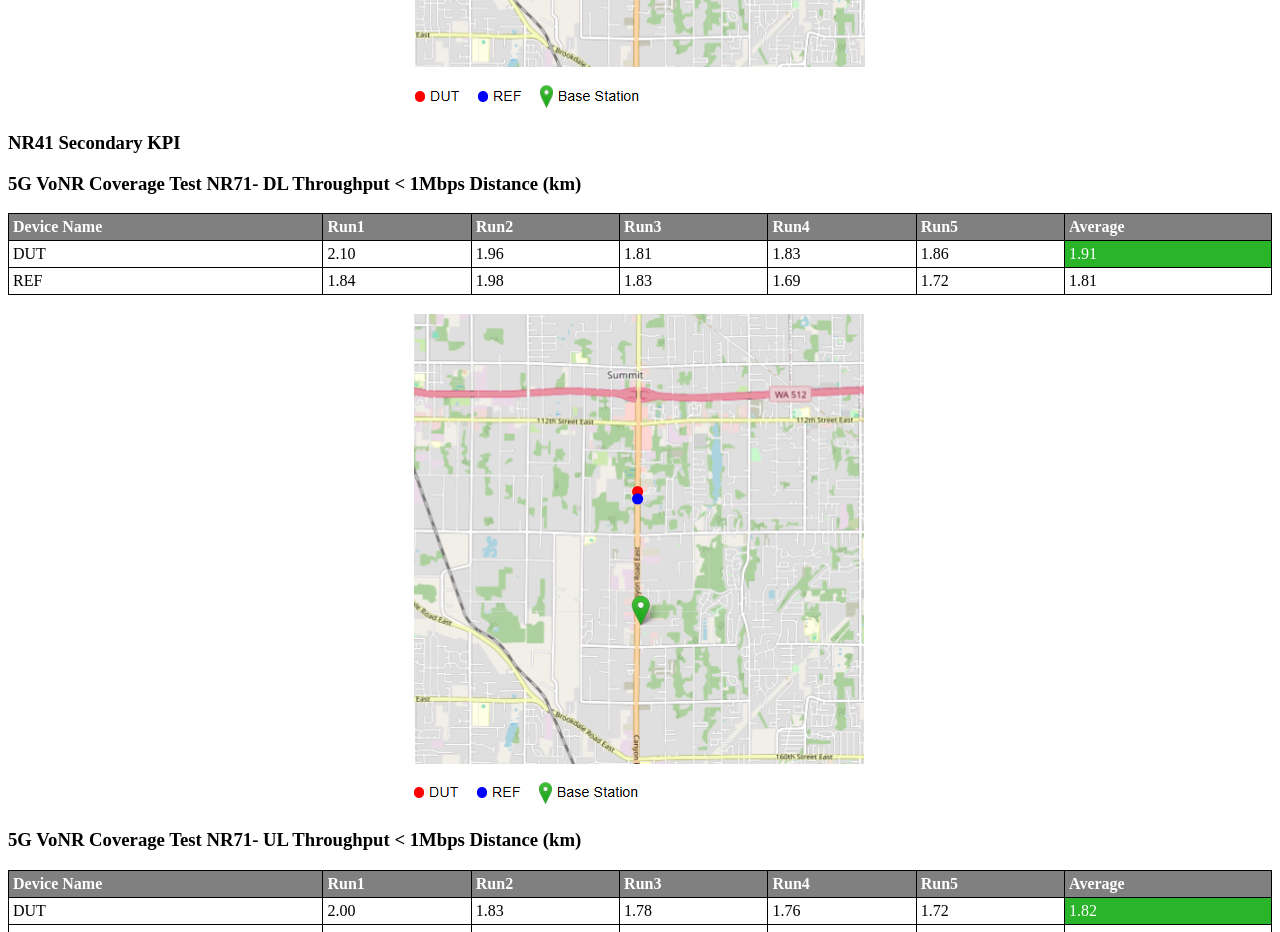
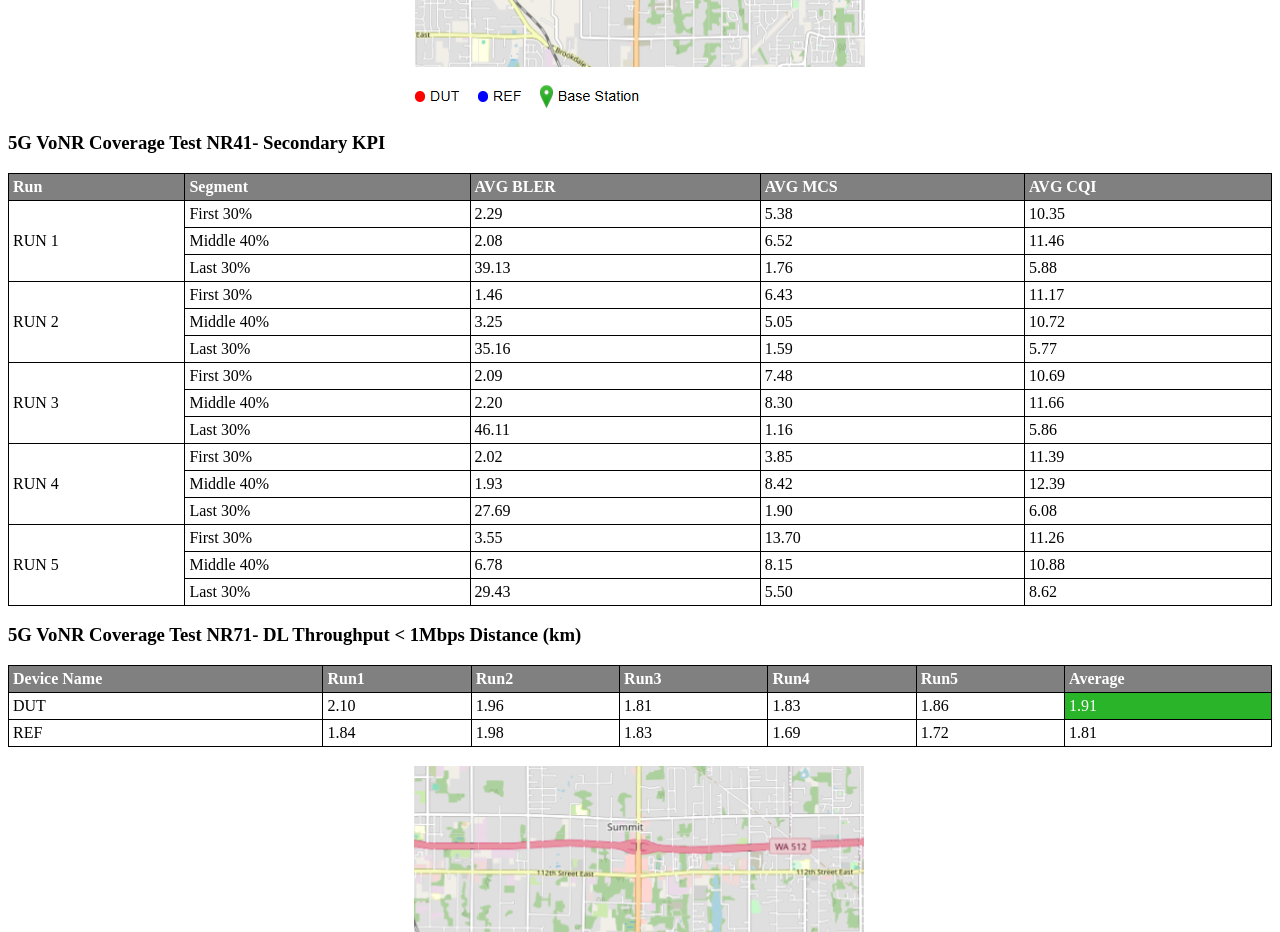
Before and after one commit to LiJieSu0/Fit4Launch_Report, a React (Create React App) app in the folder report-generator-app/: page / in a window 1280 px wide. Shown: the part 7860-8792 px from the top of the page. Built offline with nearby package versions, Linux system fonts and the light colour scheme; what chartjs-plugin-datalabels would draw is missing.

Commit message:
add n41 secondary kpi

```diff
--- a/report-generator-app/src/ReportDetails/CoveragePerformance/CoverageDetails.js
+++ b/report-generator-app/src/ReportDetails/CoveragePerformance/CoverageDetails.js
@@ -109,6 +109,49 @@ function CoverageDetails() {
     },
   ];
 
+  const n41SecondaryKpiData = [
+    {
+      run: 'RUN 1',
+      segments: [
+        { segment: 'First 30%', bler: 2.294686067, mcs: 5.382022472, cqi: 10.349 },
+        { segment: 'Middle 40%', bler: 2.076082898, mcs: 6.515923567, cqi: 11.465 },
+        { segment: 'Last 30%', bler: 39.12799513, mcs: 1.761904762, cqi: 5.8759 },
+      ],
+    },
+    {
+      run: 'RUN 2',
+      segments: [
+        { segment: 'First 30%', bler: 1.45510707, mcs: 6.434782609, cqi: 11.1654 },
+        { segment: 'Middle 40%', bler: 3.254273595, mcs: 5.045801527, cqi: 10.7183 },
+        { segment: 'Last 30%', bler: 35.16159218, mcs: 1.594594595, cqi: 5.76757 },
+      ],
+    },
+    {
+      run: 'RUN 3',
+      segments: [
+        { segment: 'First 30%', bler: 2.090231161, mcs: 7.482352941, cqi: 10.6865 },
+        { segment: 'Middle 40%', bler: 2.197929952, mcs: 8.301369863, cqi: 11.6589 },
+        { segment: 'Last 30%', bler: 46.1069859, mcs: 1.16, cqi: 5.86486 },
+      ],
+    },
+    {
+      run: 'RUN 4',
+      segments: [
+        { segment: 'First 30%', bler: 2.016925881, mcs: 3.850746269, cqi: 11.394 },
+        { segment: 'Middle 40%', bler: 1.933122928, mcs: 8.416, cqi: 12.3864 },
+        { segment: 'Last 30%', bler: 27.69401441, mcs: 1.898305085, cqi: 6.08448 },
+      ],
+    },
+    {
+      run: 'RUN 5',
+      segments: [
+        { segment: 'First 30%', bler: 3.55, mcs: 13.70, cqi: 11.26 },
+        { segment: 'Middle 40%', bler: 6.78, mcs: 8.15, cqi: 10.88 },
+        { segment: 'Last 30%', bler: 29.43, mcs: 5.50, cqi: 8.62 },
+      ],
+    },
+  ];
+
   return (
     <div>
       <div className='page-content'>
@@ -215,8 +258,36 @@ function CoverageDetails() {
         <img src="/CoverageMap/NR41_Audio_MAP.png" alt="Coverage Map" style={{ maxWidth: '70%', height: '70%', display: 'block', margin: '0 auto' }} />
       </div>
       <div className='page-content'>
-        <h3>NR41 Secondary KPI</h3>
-
+        <h3>5G VoNR Coverage Test NR41- Secondary KPI</h3>
+        {/* n41 Secondary KPI table */}
+        <table className="general-table-style">
+          <thead>
+            <tr>
+              <th>Run</th>
+              <th>Segment</th>
+              <th>AVG BLER</th>
+              <th>AVG MCS</th>
+              <th>AVG CQI</th>
+            </tr>
+          </thead>
+          <tbody>
+            {n41SecondaryKpiData.map((runData, runIndex) => (
+              <React.Fragment key={runIndex}>
+                {runData.segments.map((segmentData, segmentIndex) => (
+                  <tr key={`${runIndex}-${segmentIndex}`}>
+                    {segmentIndex === 0 && (
+                      <td rowSpan={runData.segments.length}>{runData.run}</td>
+                    )}
+                    <td>{segmentData.segment}</td>
+                    <td>{segmentData.bler.toFixed(2)}</td>
+                    <td>{segmentData.mcs.toFixed(2)}</td>
+                    <td>{segmentData.cqi.toFixed(2)}</td>
+                  </tr>
+                ))}
+              </React.Fragment>
+            ))}
+          </tbody>
+        </table>
       </div>
       {/* ------NR71 */}
       <div className='page-content'>
```
